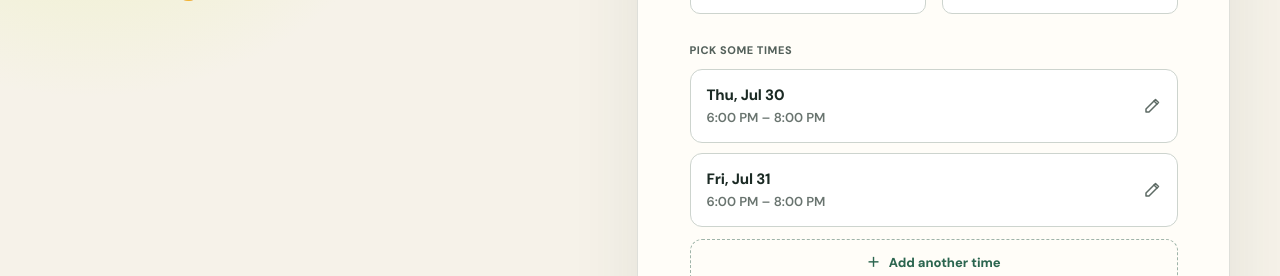
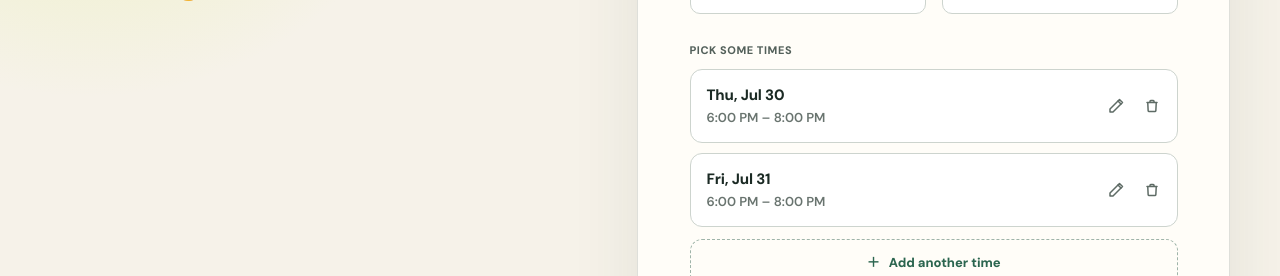
Before and after one commit to Robinnnnn/doodlebutwithoutfuckingads, a Next.js app: page / in a window 1280 px wide. Shown: the part 389-665 px from the top of the page. Built offline with nearby package versions, Linux system fonts and the light colour scheme.

Commit message:
Always show remove on time chips.

```diff
--- a/app/DoodleApp.tsx
+++ b/app/DoodleApp.tsx
@@ -534,7 +534,6 @@ function CreatePoll() {
                             >
                               {open ? <IconCheck /> : <IconPencil />}
                             </button>
-                            {draft.options.length > 2 && (
                             <button
                               type="button"
                               className="slot-chip-action danger"
@@ -543,7 +542,6 @@ function CreatePoll() {
                             >
                               <IconTrash />
                             </button>
-                            )}
                           </div>
                         </div>
                         {open && (
```
Lines whose indentation alone changed are shown as unchanged.
